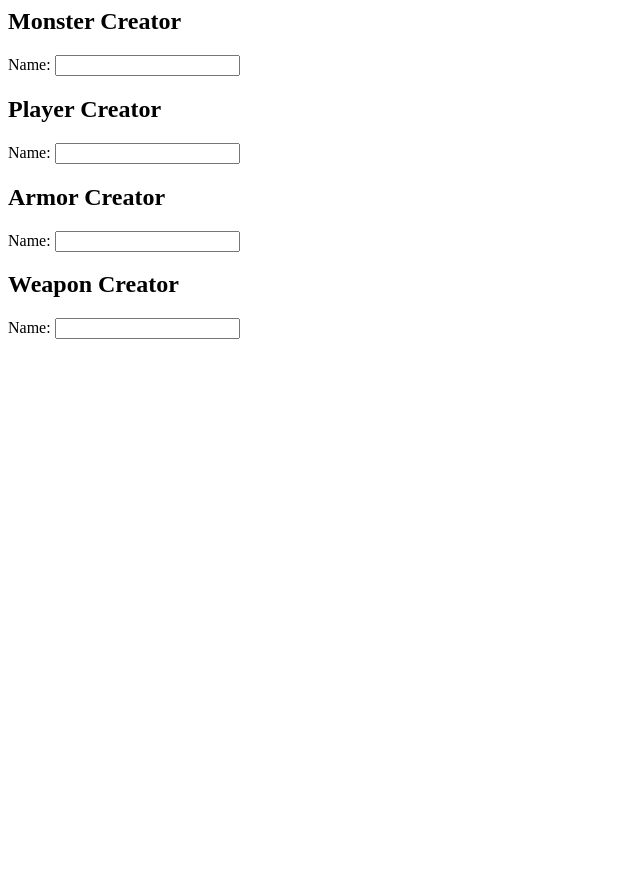
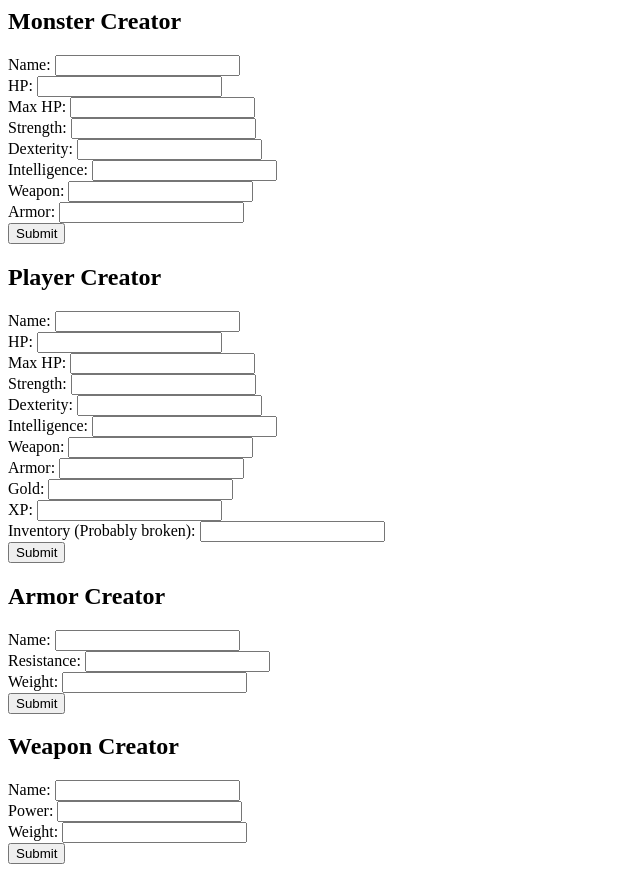
Before and after one commit to SpencerSnake/game-text-rpg, a Python web app: template templates/debug.html in a window 1280 px wide. Shown: the whole page, without its empty margins (0-640 px from the left). Before the commit the page ends 339 px from the top, so only its background shows below. Run offline with Jinja, Linux system fonts and the light colour scheme; the template is opened without the code that fills it, so the values that code supplies are empty.

Commit message:
Added fields to the debugger

```diff
--- a/templates/debug.html
+++ b/templates/debug.html
@@ -7,24 +7,49 @@
       <div><h2>Monster Creator</h2></div>
       <form action="/debug/monster">
         <div>Name: <input type="text" name="name"></div>
+        <div>HP: <input type="number" name="hp"></div>
+        <div>Max HP: <input type="number" name="max_hp"></div>
+        <div>Strength: <input type="number" name="strength"></div>
+        <div>Dexterity: <input type="number" name="dexterity"></div>
+        <div>Intelligence: <input type="number" name="intel"></div>
+        <div>Weapon: <input type="text" name="weapon"></div>
+        <div>Armor: <input type="text" name="armor"></div>
+        <div><input type="submit"></div>
       </form>
     </div>
     <div>
       <div><h2>Player Creator</h2></div>
       <form action="/debug/player">
         <div>Name: <input type="text" name="name"></div>
+        <div>HP: <input type="number" name="hp"></div>
+        <div>Max HP: <input type="number" name="max_hp"></div>
+        <div>Strength: <input type="number" name="strength"></div>
+        <div>Dexterity: <input type="number" name="dexterity"></div>
+        <div>Intelligence: <input type="number" name="intel"></div>
+        <div>Weapon: <input type="text" name="weapon"></div>
+        <div>Armor: <input type="text" name="armor"></div>
+        <div>Gold: <input type="number" name="gold"></div>
+        <div>XP: <input type="number" name="xp"></div>
+        <div>Inventory (Probably broken): <input type="text" name="inventory"></div>
+        <div><input type="submit"></div>
       </form>
     </div>
     <div>
       <div><h2>Armor Creator</h2></div>
       <form action="/debug/armor">
         <div>Name: <input type="text" name="name"></div>
+        <div>Resistance: <input type="number" name="resistance"></div>
+        <div>Weight: <input type="number" name="weight"></div>
+        <div><input type="submit"></div>
       </form>
     </div>
     <div>
       <div><h2>Weapon Creator</h2></div>
       <form action="/debug/weapon">
         <div>Name: <input type="text" name="name"></div>
+        <div>Power: <input type="number" name="power"></div>
+        <div>Weight: <input type="number" name="weight"></div>
+        <div><input type="submit"></div>
       </form>
     </div>
   </body>
```
